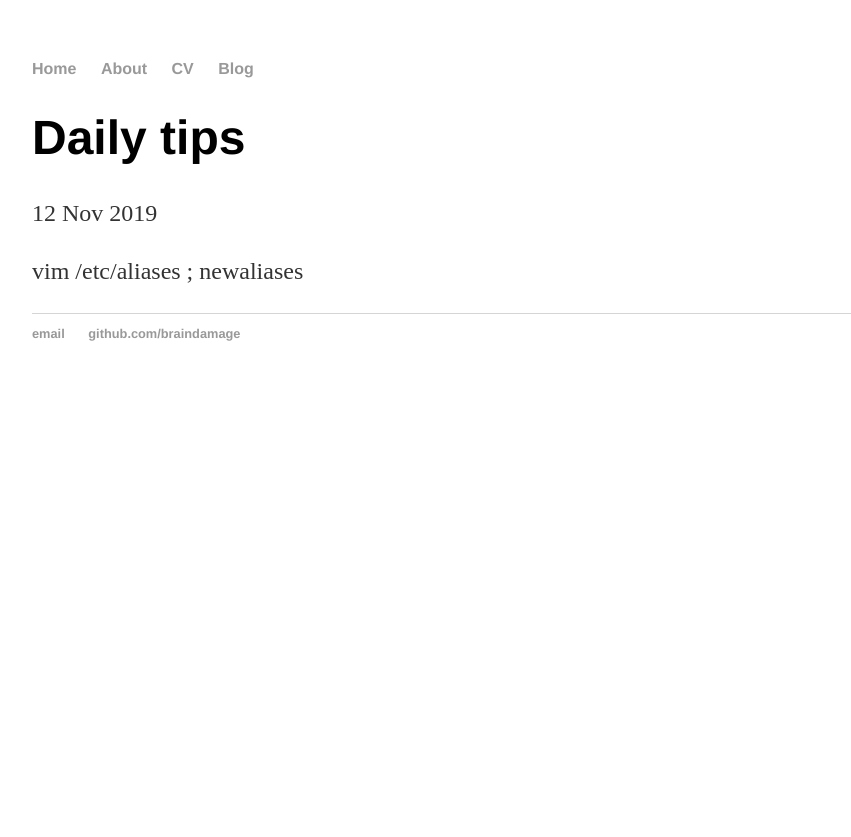
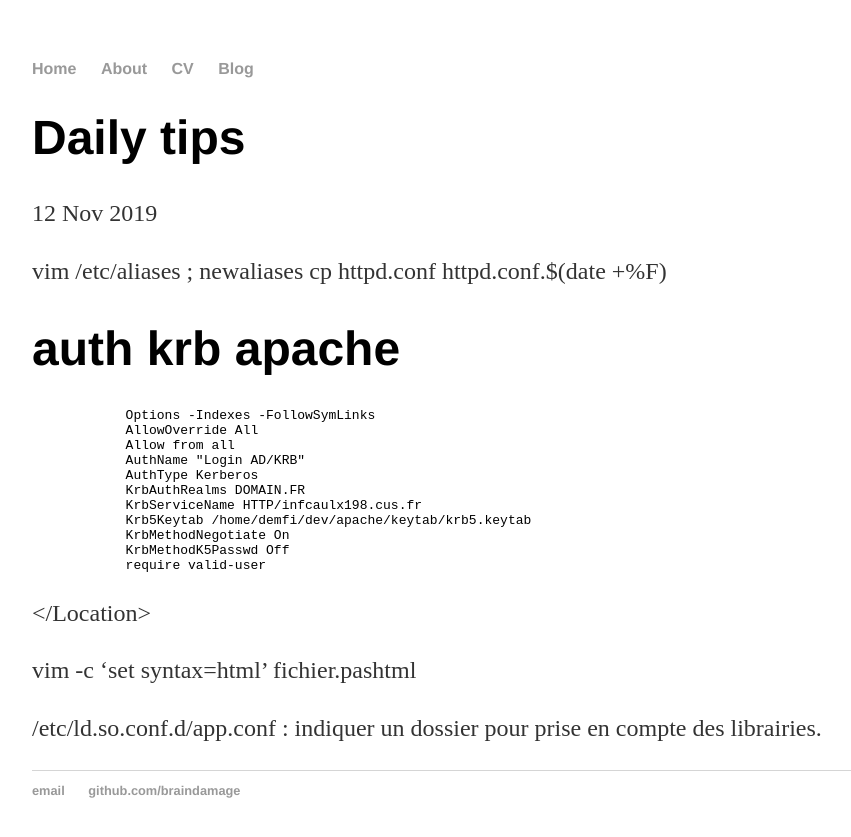
Before and after one commit to pdgaaa/pdgaaa.github.io, a Jekyll site: the page built from _posts/2019-11-12-tips.md, in a window 1280 px wide. Shown: the top 837 px of the page, without its empty margins (160-1011 px from the left). Built offline with Jekyll 4.4.1, drawn with Linux system fonts in a browser that asks for light colours.

Commit message:
Update 2019-11-12-tips.md

```diff
--- a/_posts/2019-11-12-tips.md
+++ b/_posts/2019-11-12-tips.md
@@ -6,3 +6,25 @@ date: 2019-11-12
 
 
 vim /etc/aliases ; newaliases
+cp httpd.conf httpd.conf.$(date +%F)
+
+auth krb apache
+===============
+
+<Location />
+                Options -Indexes -FollowSymLinks
+                AllowOverride All
+                Allow from all
+                AuthName "Login AD/KRB"
+                AuthType Kerberos
+                KrbAuthRealms DOMAIN.FR
+                KrbServiceName HTTP/infcaulx198.cus.fr
+                Krb5Keytab /home/demfi/dev/apache/keytab/krb5.keytab
+                KrbMethodNegotiate On
+                KrbMethodK5Passwd Off
+                require valid-user
+</Location>
+
+vim -c 'set syntax=html' fichier.pashtml
+
+/etc/ld.so.conf.d/app.conf : indiquer un dossier pour prise en compte des librairies.
```
